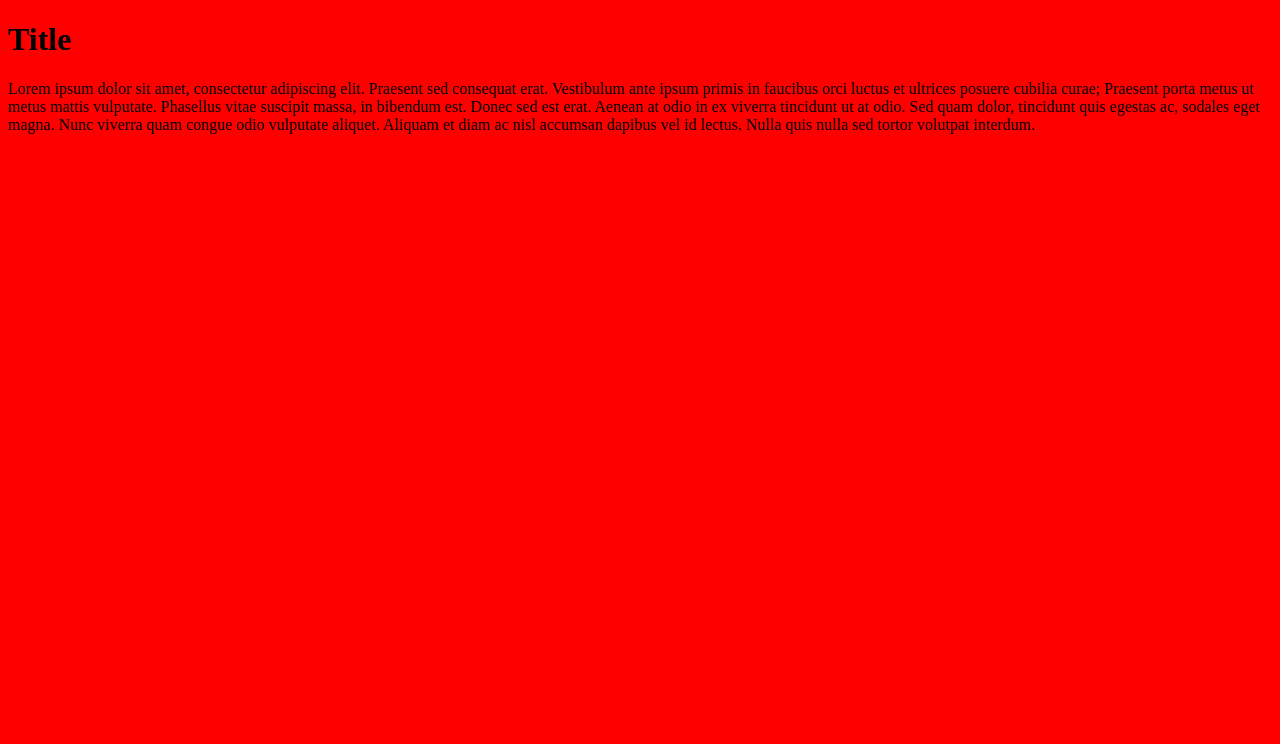
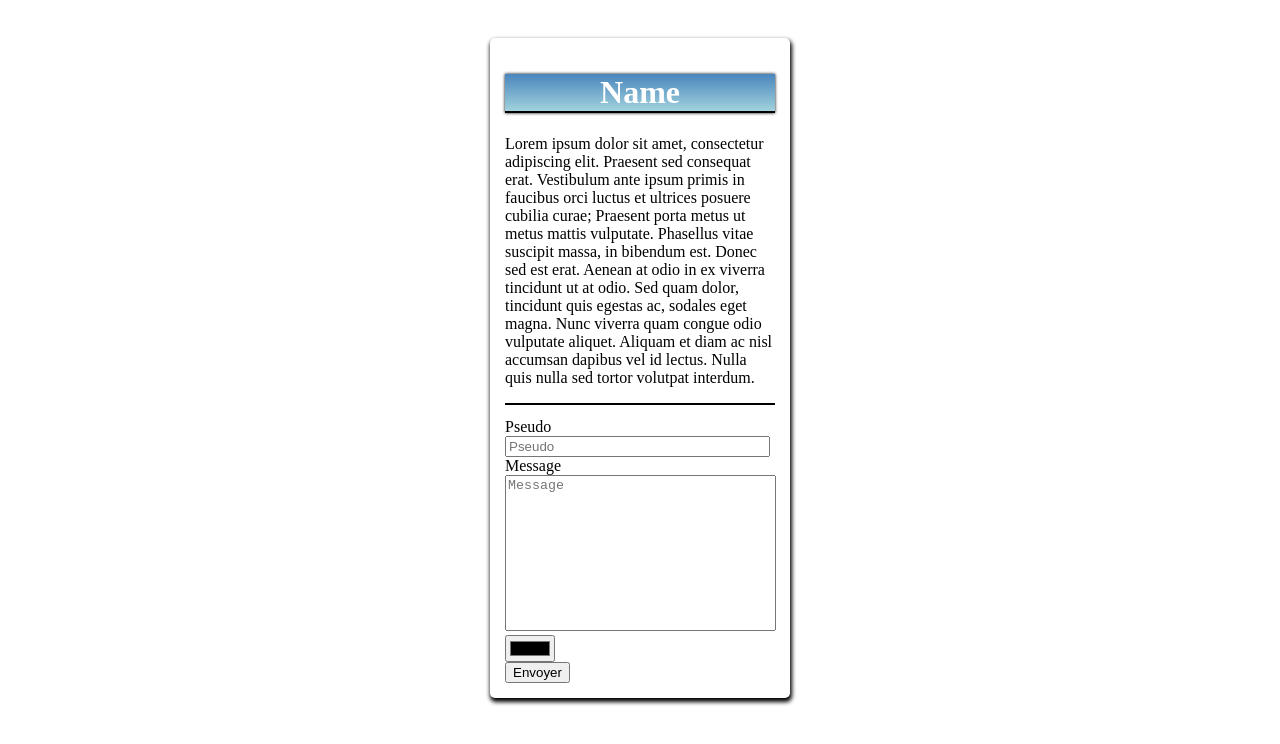
Before and after one commit to Pandav0x/instant-messenger, a website: page public/index.html in a window 1280 px wide. Drawn offline with Linux system fonts and the light colour scheme; files that its build step writes are made by us from their sources.

Commit message:
Mise en place des éléments

```diff
--- a/assets/style.css
+++ b/assets/style.css
@@ -1,3 +1,43 @@
-body {
-    background-color: red;
+.container{
+    width: 100%;
+    display: grid;
+    grid-template-columns: auto 300px auto;
 }
+
+.row{
+    grid-column: 2;
+    box-shadow: 1px 3px 4px 1px black;
+    border-radius: 5px;
+    padding: 15px;
+    margin-top: 30px;
+}
+
+h1{
+    display: flex;
+    justify-content: center;
+    border-bottom: 2px black solid;
+    box-shadow: 0px 0px 3px 0px black;
+    background: linear-gradient(#4986bd, #a1d2dd);
+    color: white;
+}
+
+.message{
+    border-top: 2px black solid;
+}
+
+form{
+    margin-top: 5%;
+}
+
+.post{
+    border-top: 2px black solid;
+}
+
+textarea{
+    resize:none;
+    width: 98%;
+}
+
+#submit{
+    border-radius: 5px;
+}
--- a/public/index.html
+++ b/public/index.html
@@ -1,5 +1,6 @@
 <!DOCTYPE html>
 <html lang="en">
+
 <head>
     <meta charset="UTF-8">
     <meta http-equiv="X-UA-Compatible" content="IE=edge">
@@ -7,10 +8,52 @@
     <title>instant-messenger</title>
     <link rel="stylesheet" href="assets/style.css">
 </head>
+
 <body>
-    <h1>Title</h1>
-    <p>
-        Lorem ipsum dolor sit amet, consectetur adipiscing elit. Praesent sed consequat erat. Vestibulum ante ipsum primis in faucibus orci luctus et ultrices posuere cubilia curae; Praesent porta metus ut metus mattis vulputate. Phasellus vitae suscipit massa, in bibendum est. Donec sed est erat. Aenean at odio in ex viverra tincidunt ut at odio. Sed quam dolor, tincidunt quis egestas ac, sodales eget magna. Nunc viverra quam congue odio vulputate aliquet. Aliquam et diam ac nisl accumsan dapibus vel id lectus. Nulla quis nulla sed tortor volutpat interdum.
-    </p>
+    <div class="container">
+        <div class="row">
+            <div class="col-1">
+
+                <h1>Name</h1>
+                <p>
+                    Lorem ipsum dolor sit amet, consectetur adipiscing elit. Praesent sed consequat erat. Vestibulum
+                    ante ipsum
+                    primis in faucibus orci luctus et ultrices posuere cubilia curae; Praesent porta metus ut metus
+                    mattis
+                    vulputate. Phasellus vitae suscipit massa, in bibendum est. Donec sed est erat. Aenean at odio in ex
+                    viverra
+                    tincidunt ut at odio. Sed quam dolor, tincidunt quis egestas ac, sodales eget magna. Nunc viverra
+                    quam congue
+                    odio vulputate aliquet. Aliquam et diam ac nisl accumsan dapibus vel id lectus. Nulla quis nulla sed
+                    tortor
+                    volutpat interdum.
+                </p>
+            </div>
+
+            <div class="message">
+                <form method="post">
+                    <p2>
+                        <label>Pseudo</label>
+                        <input type="text" name="pseudo" id="pseudo" placeholder="Pseudo" size="30" maxlength="10" />
+                    </p2></br>
+
+                    <p3>
+                        <label>Message</label>
+                        <textarea name="message" id="message" placeholder="Message" size="30" rows="10"
+                            cols="50"></textarea>
+                        <input type="color" />
+
+                    </p3>
+                    <div class="submit">
+                        <input type="submit" value="Envoyer" />
+                    </div>
+                </form>
+            </div>
+        </div>
+    </div>
+
+
+
 </body>
+
 </html>
```
